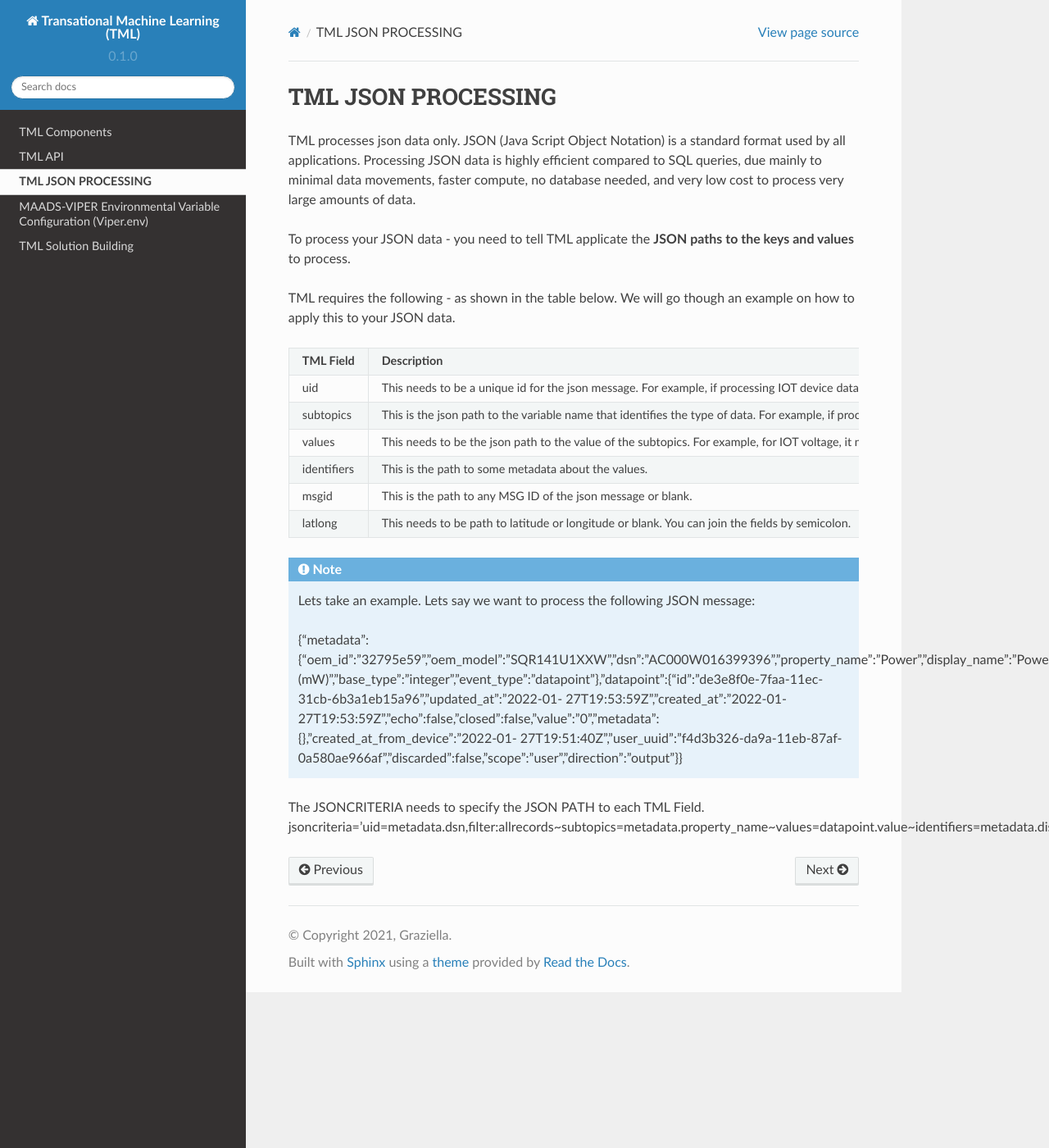
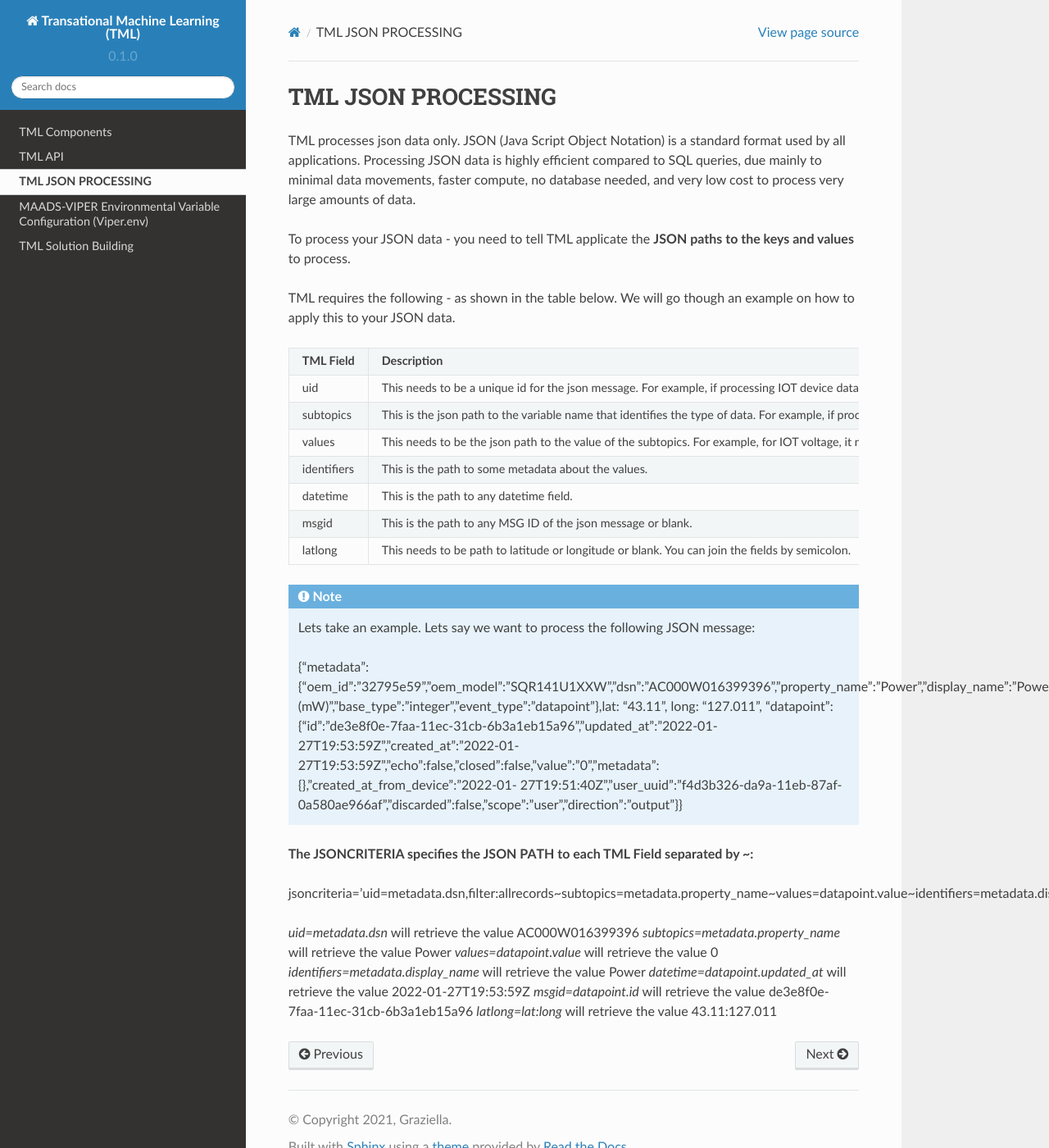
Before and after one commit to smaurice101/readthedocs, a Sphinx documentation site: the page built from docs/source/jsonprocessing.rst, in a window 1280 px wide and 1400 px high. Shown: the whole window at 82% size. Built offline with Sphinx 7.4.7 and the Read the Docs theme 2.0.0, drawn with Linux system fonts in a browser that asks for light colours.

Commit message:
Update jsonprocessing.rst

```diff
--- a/docs/source/jsonprocessing.rst
+++ b/docs/source/jsonprocessing.rst
@@ -19,6 +19,8 @@ TML requires the following - as shown in the table below. We will go though an e
      - This needs to be the json path to the value of the subtopics.  For example, for IOT voltage, it needs to be the path to the voltage value.
    * - identifiers
      - This is the path to some metadata about the values.
+   * - datetime
+     - This is the path to any datetime field.
    * - msgid
      - This is the path to any MSG ID of the json message or blank.
    * - latlong
@@ -28,9 +30,18 @@ TML requires the following - as shown in the table below. We will go though an e
    Lets take an example.  Lets say we want to process the following JSON message:
 
    {"metadata":{"oem_id":"32795e59","oem_model":"SQR141U1XXW","dsn":"AC000W016399396","property_name":"Power","display_name":"Power
-   (mW)","base_type":"integer","event_type":"datapoint"},"datapoint":{"id":"de3e8f0e-7faa-11ec-31cb-6b3a1eb15a96","updated_at":"2022-01-
+   (mW)","base_type":"integer","event_type":"datapoint"},lat: "43.11", long: "127.011", "datapoint":{"id":"de3e8f0e-7faa-11ec-31cb-6b3a1eb15a96","updated_at":"2022-01-
    27T19:53:59Z","created_at":"2022-01-27T19:53:59Z","echo":false,"closed":false,"value":"0","metadata":{},"created_at_from_device":"2022-01-
    27T19:51:40Z","user_uuid":"f4d3b326-da9a-11eb-87af-0a580ae966af","discarded":false,"scope":"user","direction":"output"}}
 
-The JSONCRITERIA needs to specify the JSON PATH to each TML Field.
+**The JSONCRITERIA specifies the JSON PATH to each TML Field separated by ~:**
+
 jsoncriteria='uid=metadata.dsn,filter:allrecords~subtopics=metadata.property_name~values=datapoint.value~identifiers=metadata.display_name~datetime=datapoint.updated_at~msgid=datapoint.id~latlong=lat:long'
+
+*uid=metadata.dsn* will retrieve the value AC000W016399396
+*subtopics=metadata.property_name* will retrieve the value Power
+*values=datapoint.value* will retrieve the value 0
+*identifiers=metadata.display_name* will retrieve the value Power
+*datetime=datapoint.updated_at* will retrieve the value 2022-01-27T19:53:59Z
+*msgid=datapoint.id* will retrieve the value de3e8f0e-7faa-11ec-31cb-6b3a1eb15a96
+*latlong=lat:long* will retrieve the value 43.11:127.011
```
